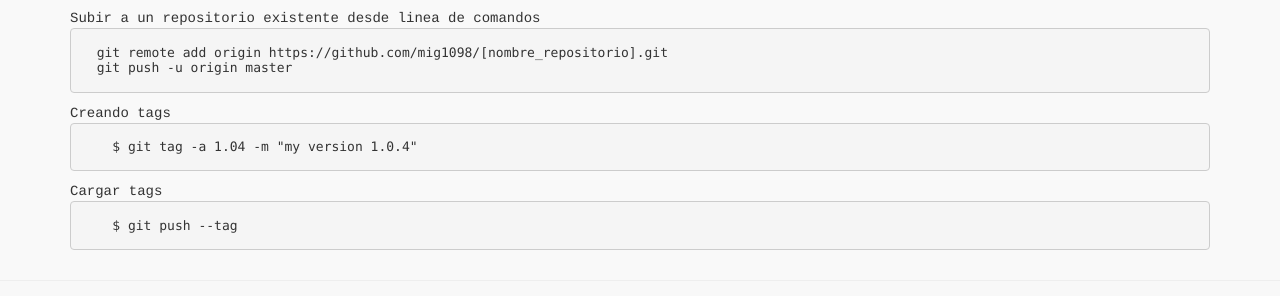
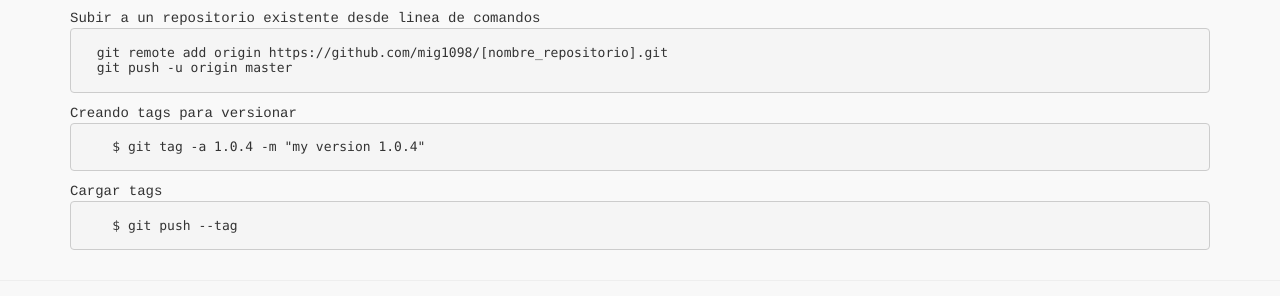
Before and after one commit to mig1098/mig1098.github.io, a Jekyll site: the page built from github-guia/index.html, in a window 1280 px wide. Shown: the part 256-552 px from the top of the page. Built offline with Jekyll 4.4.1, drawn with Linux system fonts in a browser that asks for light colours; Markdown is read by kramdown in place of the engine named in the settings.

Commit message:
Update index.html

```diff
--- a/github-guia/index.html
+++ b/github-guia/index.html
@@ -30,11 +30,11 @@ description: comandos basicos
 </pre>
 
 <div>
-    <span>Creando tags</span>
+    <span>Creando tags para versionar</span>
 </div>
 <pre>
     <code>
-    $ git tag -a 1.04 -m "my version 1.0.4"
+    $ git tag -a 1.0.4 -m "my version 1.0.4"
     </code>
 </pre>
 <div>
```
